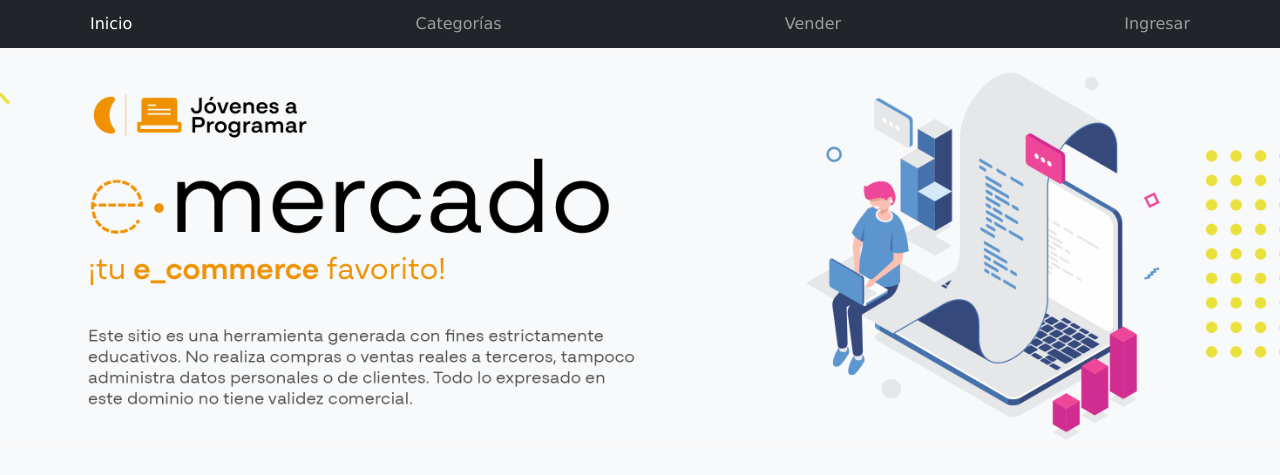
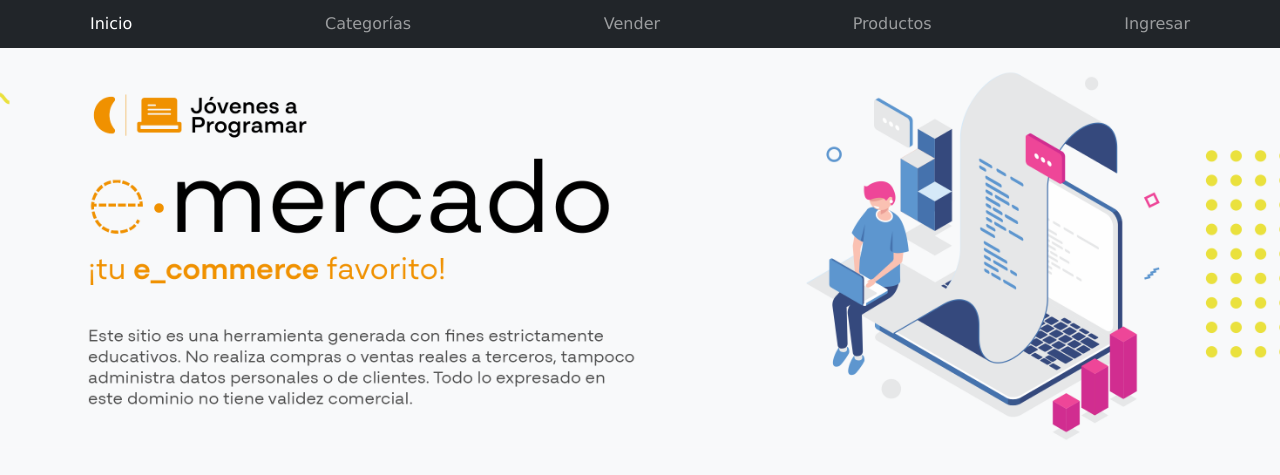
Before and after one commit to michispita/proyecto, a plain HTML site: page index.html in a window 1280 px wide. Shown: the top 475 px of the page. Drawn offline with Linux system fonts and the light colour scheme.

Commit message:
Productos
Boton

```diff
--- a/index.html
+++ b/index.html
@@ -28,6 +28,9 @@
           </li>
           <li class="nav-item">
             <a class="nav-link" href="sell.html">Vender</a>
+          </li>
+          <li class="nav-item">
+            <a class="nav-link" href="products.html">Productos</a>
           </li>
           <li class="nav-item">
             <a class="nav-link" href="login.html">Ingresar</a>
```
